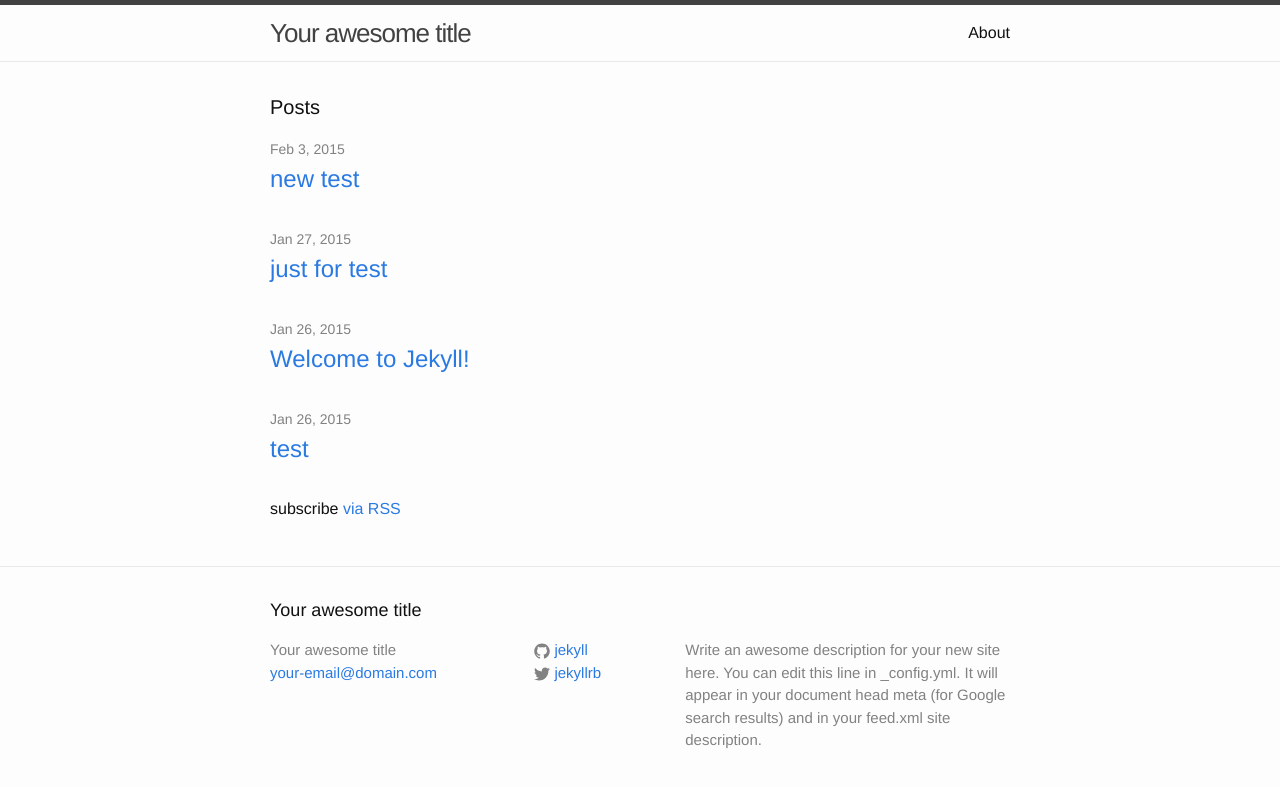
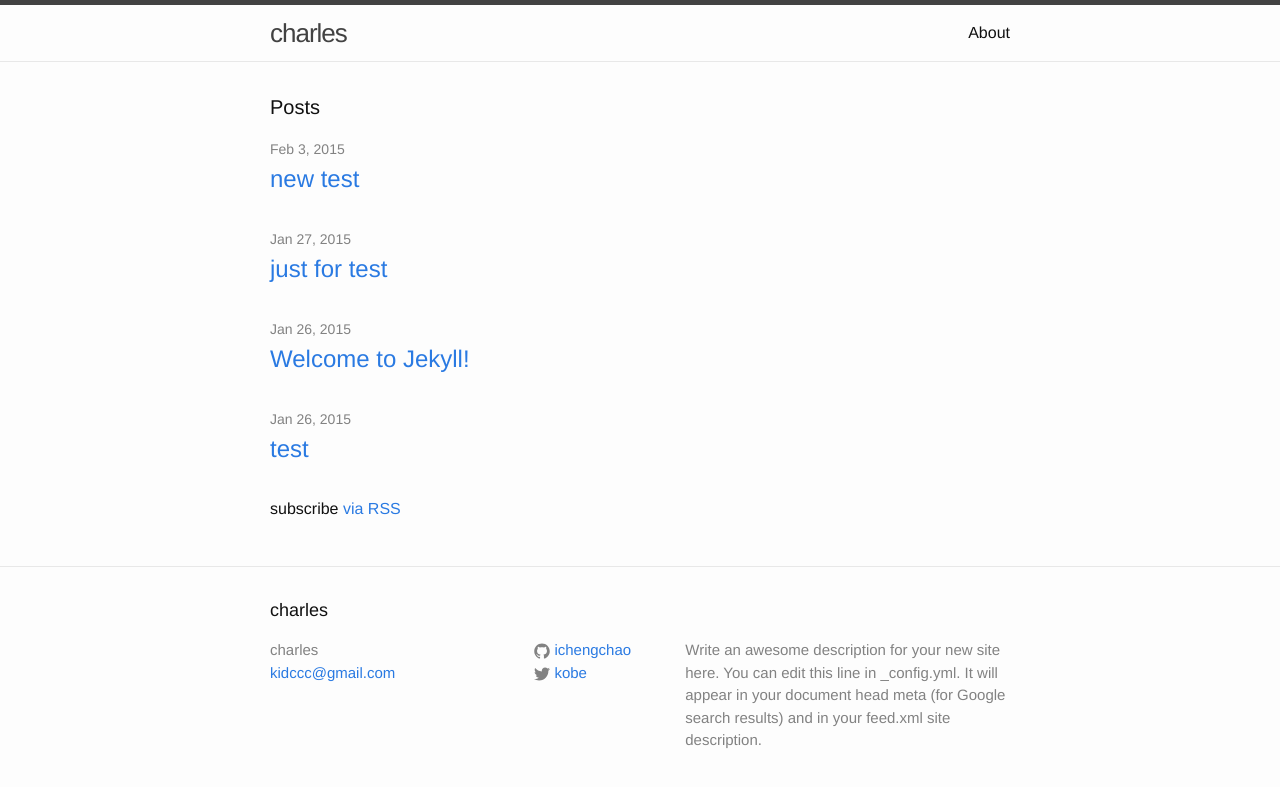
Before and after one commit to ichengchao/ichengchao.github.io, a Jekyll site: the page built from index.html, in a window 1280 px wide. Shown: the top 787 px of the page. Built offline with Jekyll 4.4.1, drawn with Linux system fonts in a browser that asks for light colours.

Commit message:
modify config yml

```diff
--- a/_config.yml
+++ b/_config.yml
@@ -1,14 +1,14 @@
 # Site settings
-title: Your awesome title
-email: your-email@domain.com
+title: charles
+email: kidccc@gmail.com
 description: > # this means to ignore newlines until "baseurl:"
   Write an awesome description for your new site here. You can edit this
   line in _config.yml. It will appear in your document head meta (for
   Google search results) and in your feed.xml site description.
 baseurl: "" # the subpath of your site, e.g. /blog/
-url: "http://yourdomain.com" # the base hostname & protocol for your site
-twitter_username: jekyllrb
-github_username:  jekyll
+url: "http://ichengchao.github.io" # the base hostname & protocol for your site
+twitter_username: kobe
+github_username:  ichengchao
 
 # Build settings
 markdown: kramdown
```
